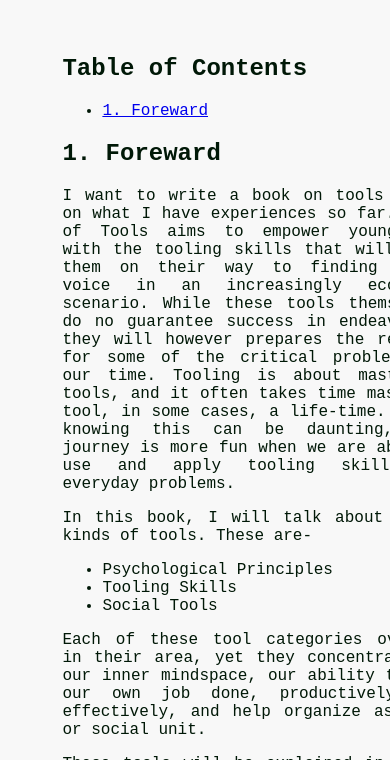
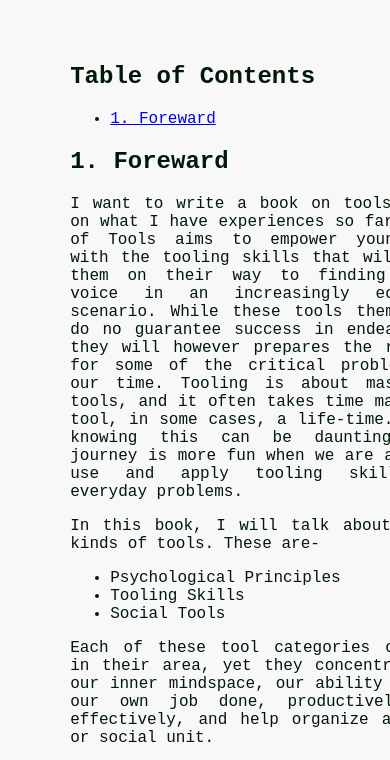
Before and after one commit to phinixgreen/digital-gardens, a plain HTML site: page index.html in a window 390 px wide. Shown: the part 677-1437 px from the top of the page. Drawn offline with Linux system fonts and the light colour scheme.

Commit message:
padding 3

```diff
--- a/style.css
+++ b/style.css
@@ -13,7 +13,7 @@ text-table-of-contents {color:aqua}
 
 
 @media only screen and (max-width:768px ){
-body {width: 98%; padding: 1%}
+body {width: 98%; padding: 3%}
 .title {size: fit-content; width: fit-content;}
 .subtitle{size: fit-content; width: fit-content;}
 }
```
